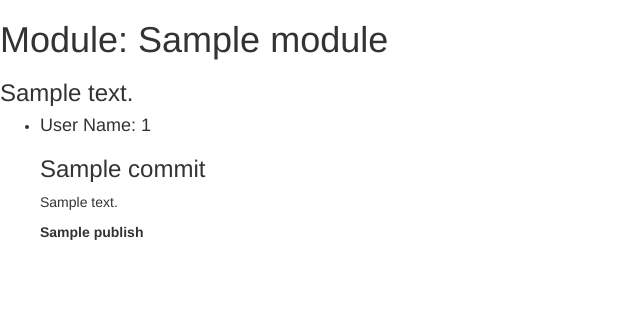
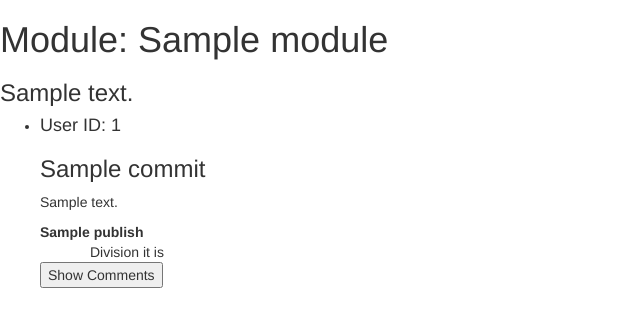
Before and after one commit to Nikhil-Wagh/Intranet, a Python web app: template feed/templates/feed/commit_detail.html in a window 1280 px wide. Shown: the top 327 px of the page, without its empty margins (0-640 px from the left). Run offline with Jinja, Linux system fonts and the light colour scheme; the template is opened without the code that fills it: most values are stand-ins (such as "Sample title", 1, 10 or a date in 2020); some libraries are stand-ins or nearby versions.

Commit message:
Comments are now visible.

```diff
--- a/feed/models.py
+++ b/feed/models.py
@@ -16,6 +16,7 @@ class Project(models.Model):
     terminate = models.DateField(null=True, blank=True)
     def __str__(self):
         return self.name + ' - ' + self.description
+
 
 
 #Module Table -- Contains info of all the modules from all the projects, and can be grouped into
@@ -54,9 +55,9 @@ class Comment(models.Model):
     user_id = models.IntegerField()
     description = models.CharField(max_length=1000)
     publish = models.DateTimeField()
-    file = models.CharField(max_length=1000,null=True)
+    file = models.CharField(max_length=1000,null=True, blank=True)
     def __str__(self):
-        return self.user_id + ' - ' + self.commit_id + ' - ' + self.description
+        return ('User: '+str(self.user_id) + ' - ' + str(self.commit_id) + ' - ' + str(self.description))
 
 
 #Log Table -- It will contain the log entry of every individual working in the organisation.
--- a/feed/templates/feed/comment_detail.html
+++ b/feed/templates/feed/comment_detail.html
@@ -13,7 +13,7 @@
     <ul>
     {% for comment in all_comments %}
         <li>
-            <h2>{{comment.user_id}}</h2>
+            <h2>User ID:{{comment.user_id}}</h2>
             <p>{{comment.description}}</p>
             <p>{{comment.publish}}</p>
             {% if comment.file %}
--- a/feed/templates/feed/commit_detail.html
+++ b/feed/templates/feed/commit_detail.html
@@ -11,8 +11,9 @@
     <title>Intranet</title>
 </head>
 <script>
-    function update_comments_section(project_id, module_id, commit_id){
-         $.ajax({
+    document.getElementById()
+    function update_comments(project_id, module_id, commit_id){
+        $.ajax({
             url : '/feed/' + project_id + '/' + module_id + '/' + commit_id,
             success : function(data){
                 $('#comments_section'+commit_id).html(data);
@@ -23,12 +24,14 @@
 {% if module.commit_set.all %}
     <ul>
         {% for commit in module.commit_set.all %}
-            <li onload="update_comments_section({{project_id}},{{module_id}},{{forloop.counter}})">
-                <h4>User Name: {{commit.user_id}}</h4>
+            <li>
+                <h4>User ID: {{commit.user_id}}</h4>
                 <h3>{{commit.name}}</h3>
                 <p>{{commit.description}}</p>
                 <strong>{{commit.publish}}</strong>
-                <div class="container" id = "comments_section{{forloop.counter}}"></div>
+                <!--<p>Here:{{project_id}},{{module.id}},{{forloop.counter}}</p>-->
+                <div class="container" id = "comments_section{{forloop.counter}}">Division it is</div>
+                <button onclick="update_comments({{project_id}},{{module.id}},{{forloop.counter}})">Show Comments</button>
             </li>
         {% endfor %}
     </ul>
--- a/feed/views.py
+++ b/feed/views.py
@@ -1,4 +1,5 @@
 # -*- coding: utf-8 -*-
+
 from __future__ import unicode_literals
 
 from django.shortcuts import render, get_object_or_404
@@ -24,10 +25,13 @@ def detail(request, project_id):
 
 def commit_detail(request, module_id):
     module=get_object_or_404(Module, pk=module_id)
+    p = Project.objects.filter(module=module)
+    project_id = p[0].id
     all_commits = Commit.objects.filter(module_id = module_id)
     context = {
         'all_commits': all_commits,
         'module': module,
+        'project_id': project_id,
     }
     return render(request, 'feed/commit_detail.html', context)
 
```
Also changed, not shown: db.sqlite3.
